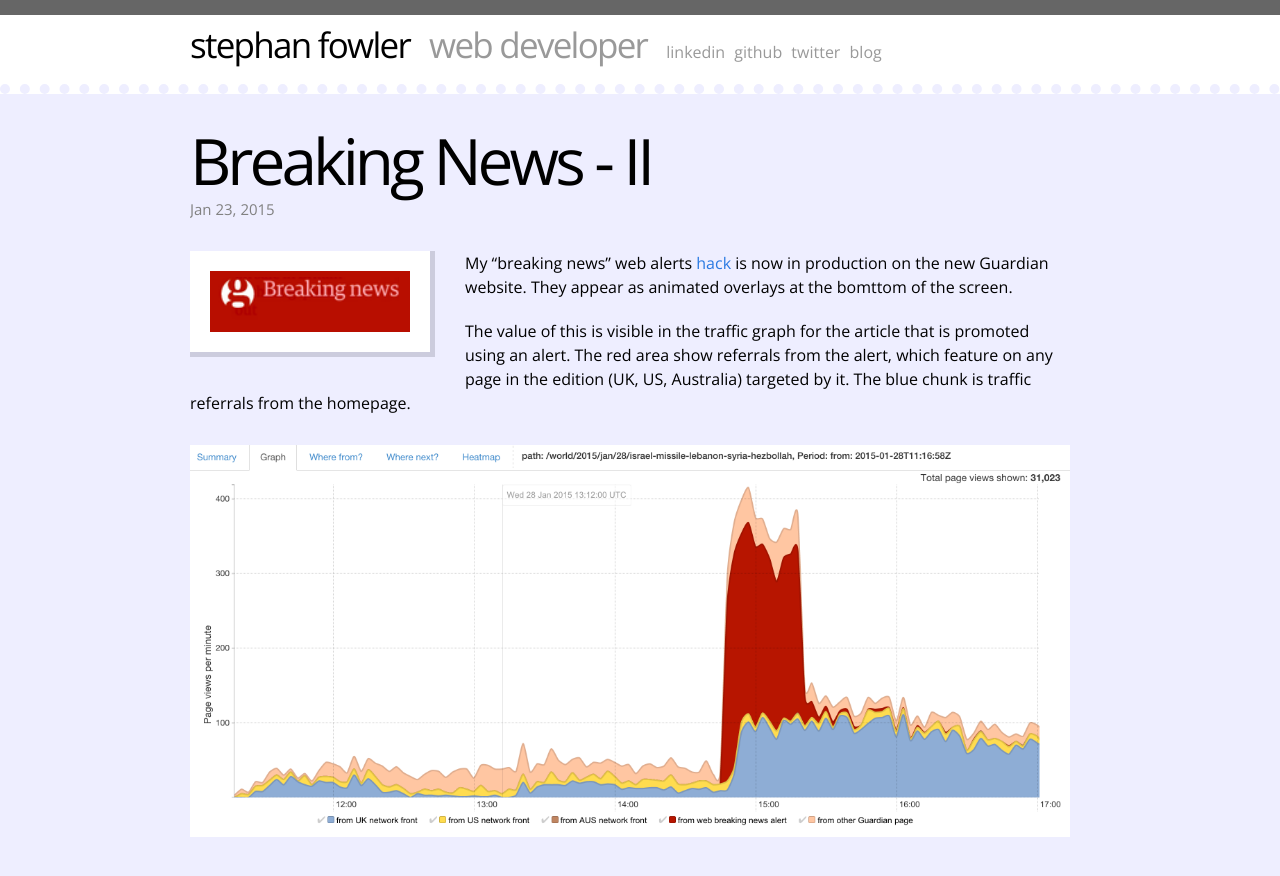
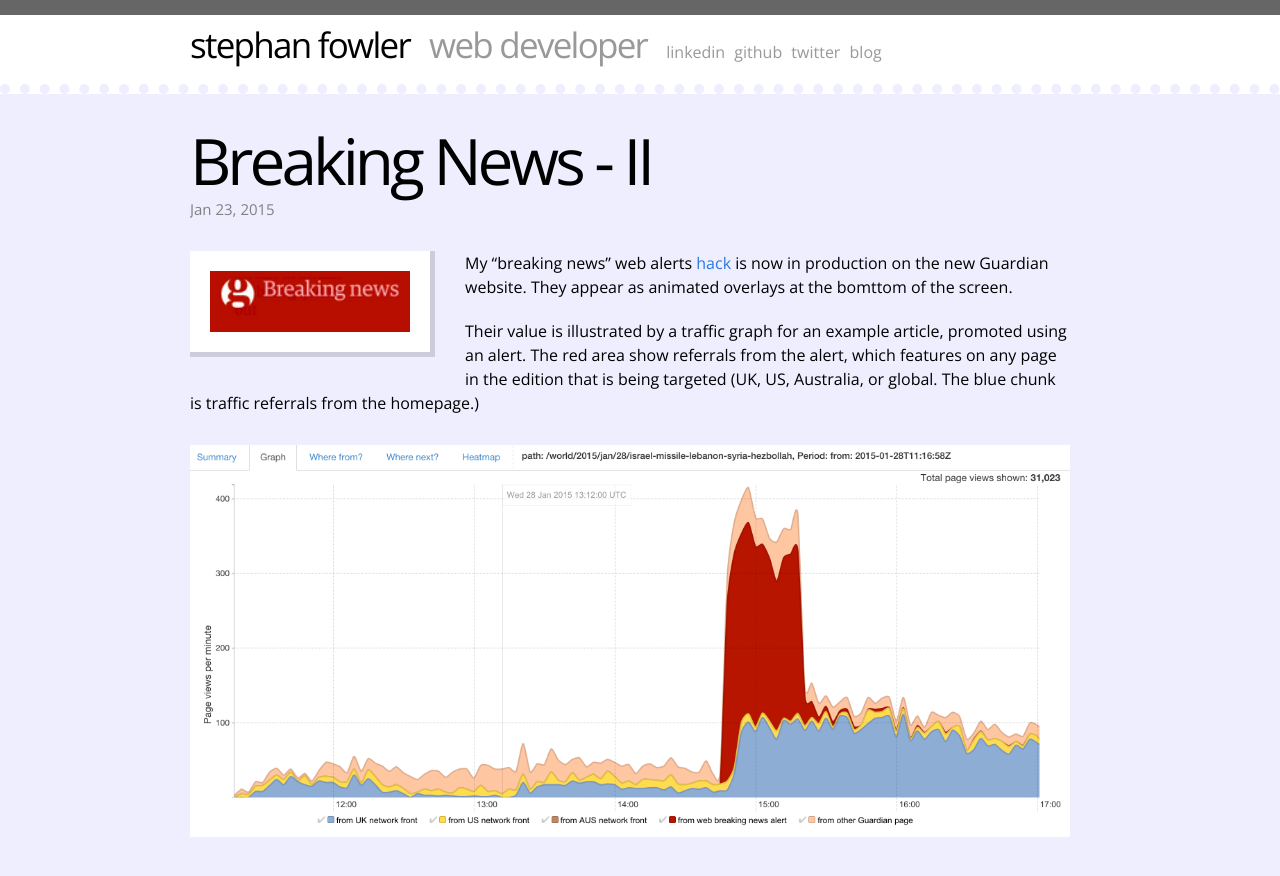
Before and after one commit to stephanfowler/stephanfowler.github.io, a Jekyll site: the page built from _posts/2015-01-23-breaking-news.md, in a window 1280 px wide and 900 px high. Shown: the top 876 px of the window. Built offline with Jekyll 4.4.1, drawn with Linux system fonts in a browser that asks for light colours.

Commit message:
Breaking news II

```diff
--- a/_posts/2015-01-23-breaking-news.md
+++ b/_posts/2015-01-23-breaking-news.md
@@ -10,6 +10,6 @@
 
 My "breaking news" web alerts [hack](/2014/07/breaking-news/) is now in production on the new Guardian website. They appear as animated overlays at the bomttom of the screen.
 
-The value of this is visible in the traffic graph for the article that is promoted using an alert. The red area show referrals from the alert, which feature on any page in the edition (UK, US, Australia) targeted by it. The blue chunk is traffic referrals from the homepage.
+Their value is illustrated by a traffic graph for an example article, promoted using an alert. The red area show referrals from the alert, which features on any page in the edition that is being targeted (UK, US, Australia, or global. The blue chunk is traffic referrals from the homepage.)
 
 ![Breaking news alert](/assets/2015/01/breaking-news-graph.png)
```
